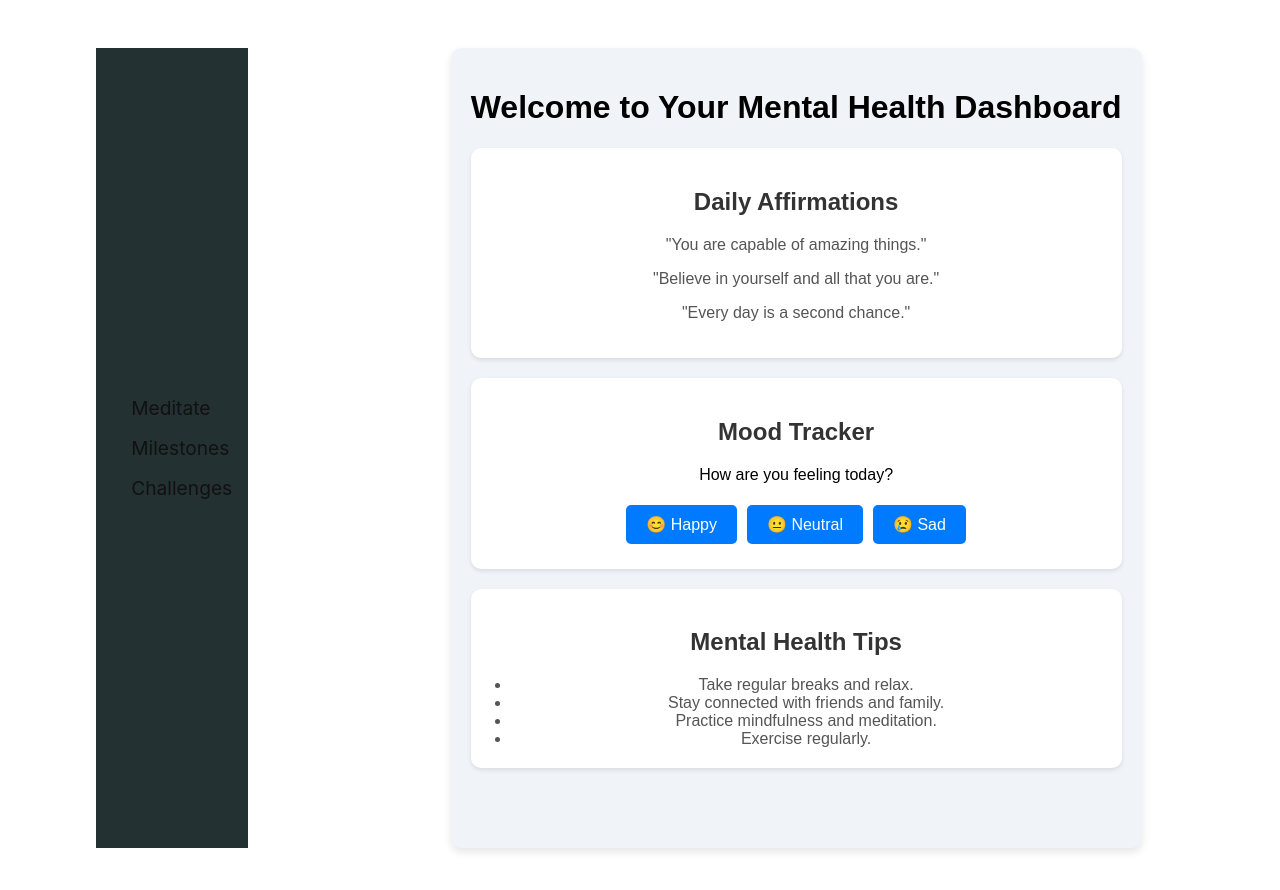
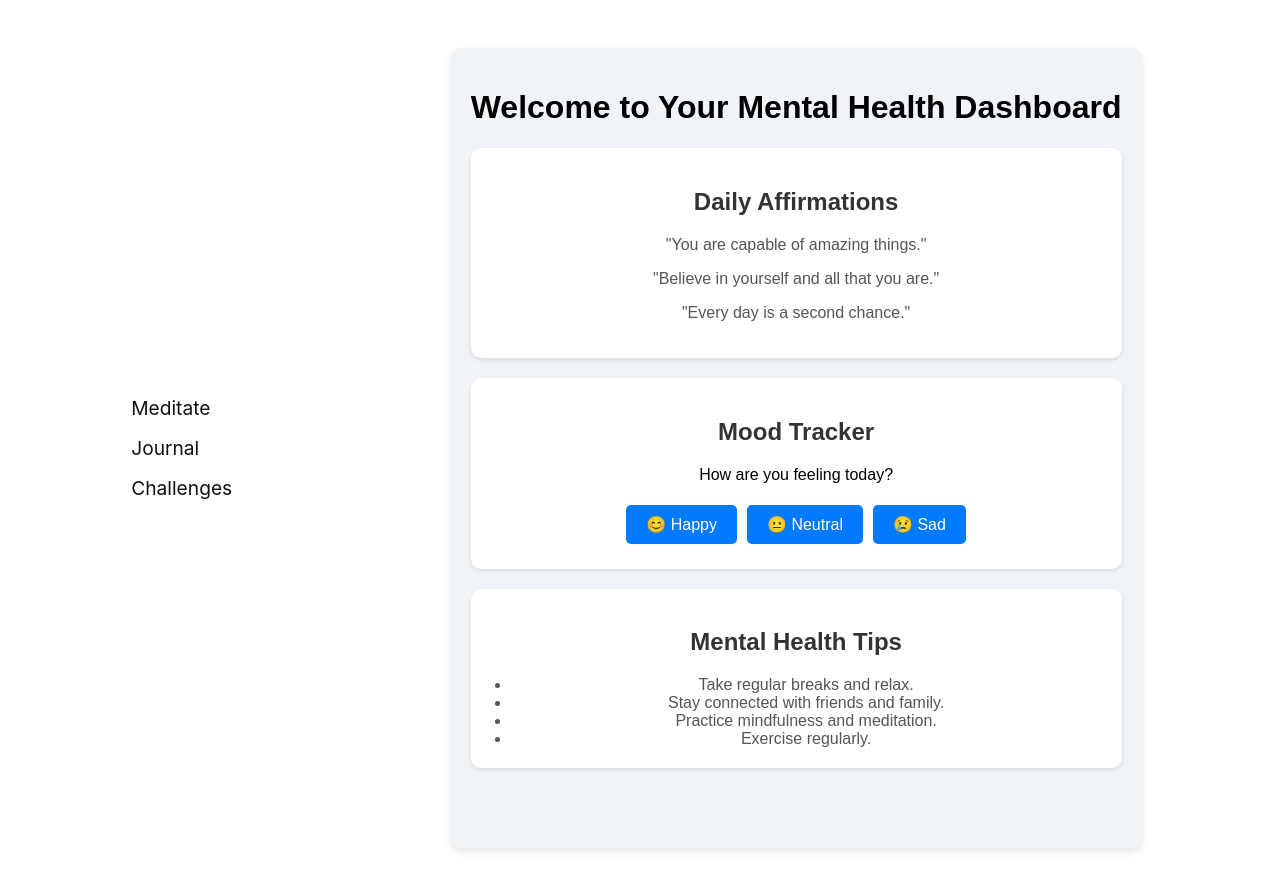
Before and after one commit to nirek13/SHacks, a React (Create React App) app: page / in a window 1280 px wide. Shown: the top 890 px of the page. Built offline with nearby package versions, Linux system fonts and the light colour scheme.

Commit message:
fixed nav

```diff
--- a/src/Components/SideBar.jsx
+++ b/src/Components/SideBar.jsx
@@ -36,9 +36,9 @@ const SideBar = () => {
                             </Link>
                         </li>
                         <li className="navbar-item">
-                            <Link to="/about" className="navbar-link">
+                            <Link to="/journal" className="navbar-link">
 
-                                Milestones
+                                Journal
                             </Link>
                         </li>
                         <li className="navbar-item">
--- a/src/Components/sidebar.css
+++ b/src/Components/sidebar.css
@@ -11,7 +11,7 @@
     justify-content: center;
     margin-left: 32px;
     flex-direction: column;
-    background-color: #243132;
+    background-color: #ffff;
     height: 100vh;
 }
 ul, a {
```
